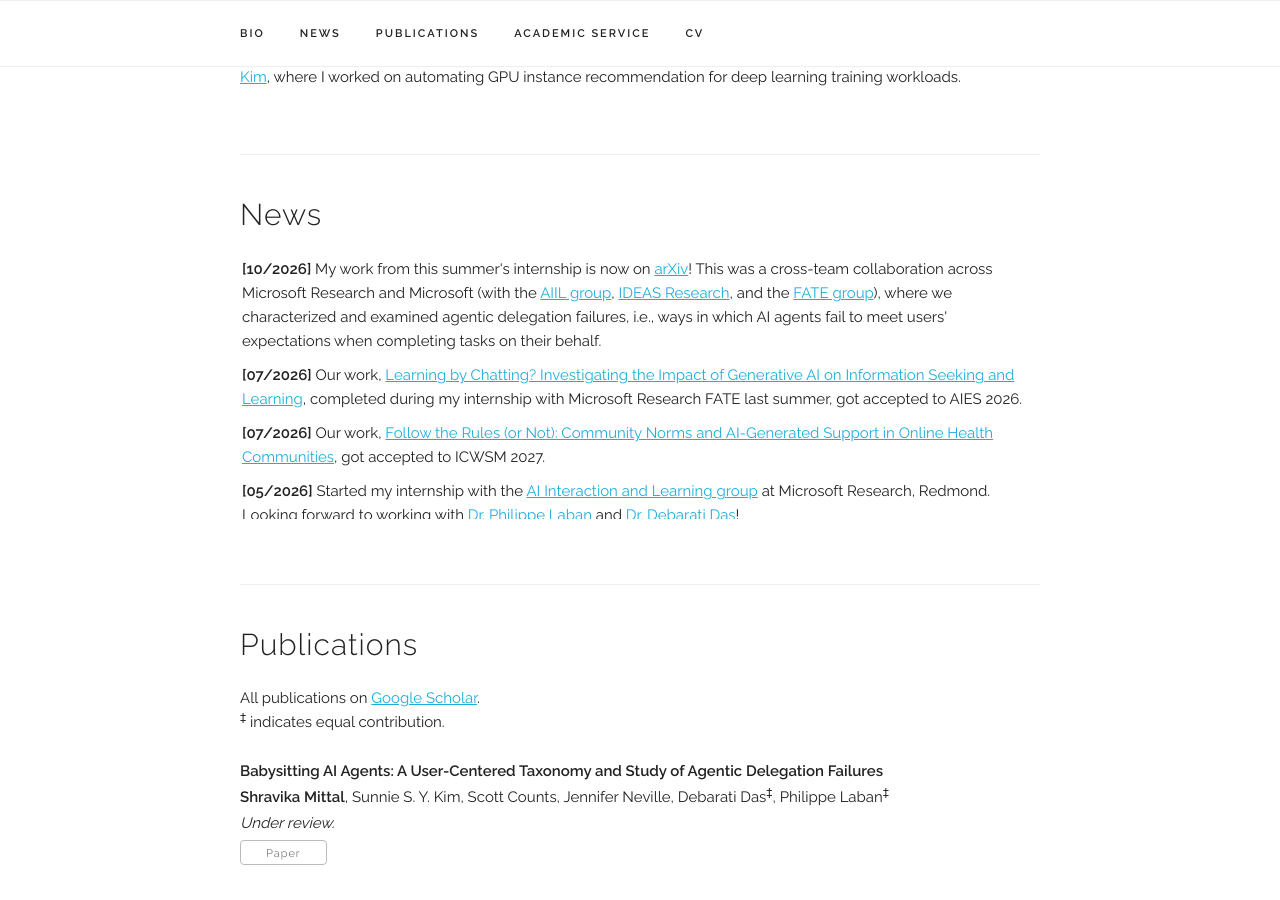
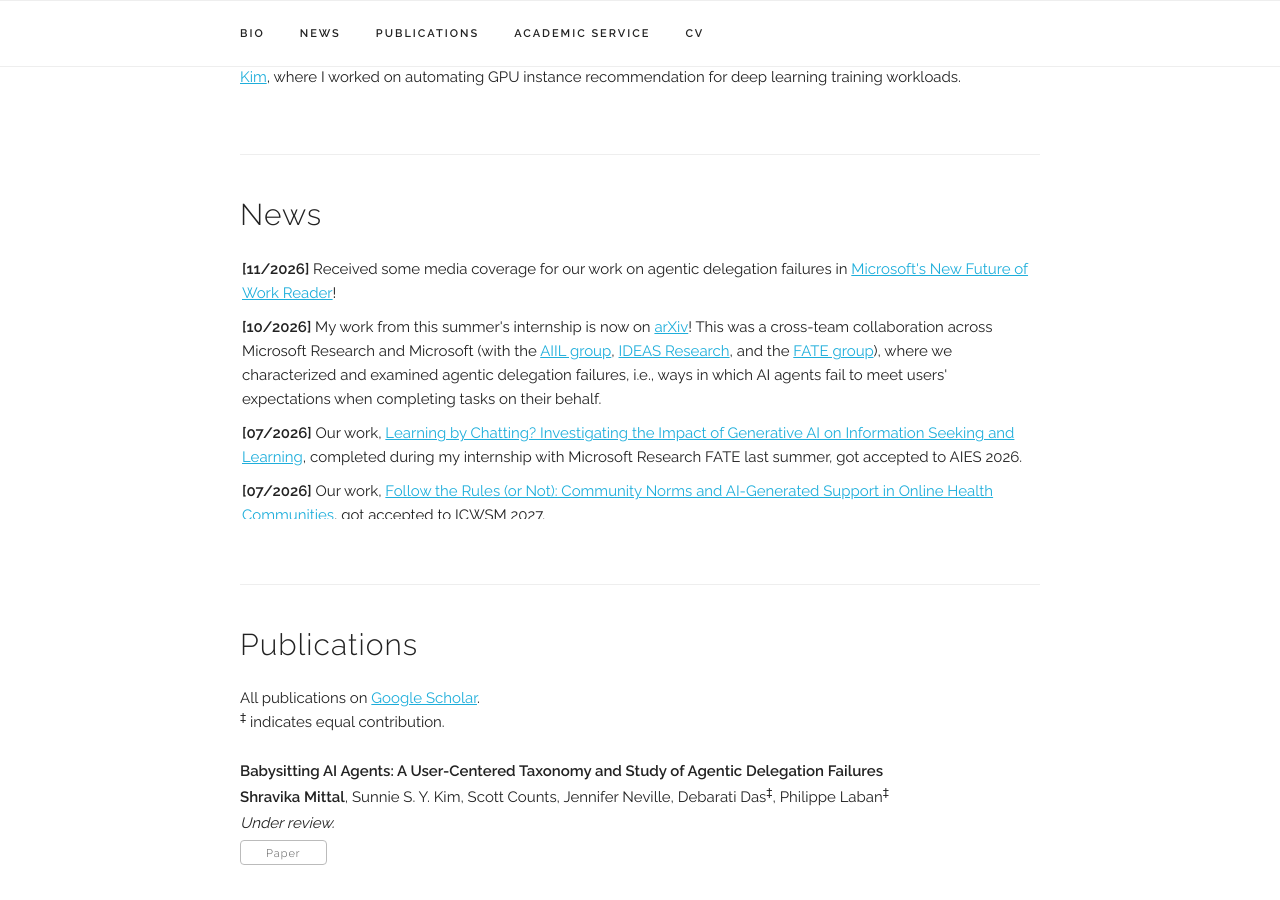
Before and after one commit to mittalshravika/mittalshravika.github.io, a Jekyll site: the page built from index.html, in a window 1280 px wide and 900 px high, scrolled down 791 px. Built offline with Jekyll 4.4.1, drawn with Linux system fonts in a browser that asks for light colours; some web fonts are replaced.

Commit message:
media coverage

```diff
--- a/index.html
+++ b/index.html
@@ -68,6 +68,12 @@
   <h4>News</h4>
 
   <UL style="list-style-type: none; padding: 2px; overflow-y: scroll; height:260px;">
+
+    <li> <b>[11/2026]</b>
+
+      Received some media coverage for our work on agentic delegation failures in <a href="https://microsoft.github.io/nfw-reader/posts/babysitting-ai-agents">Microsoft's New Future of Work Reader</a>!
+
+    </li>
 
     <li> <b>[10/2026]</b>
 
```
